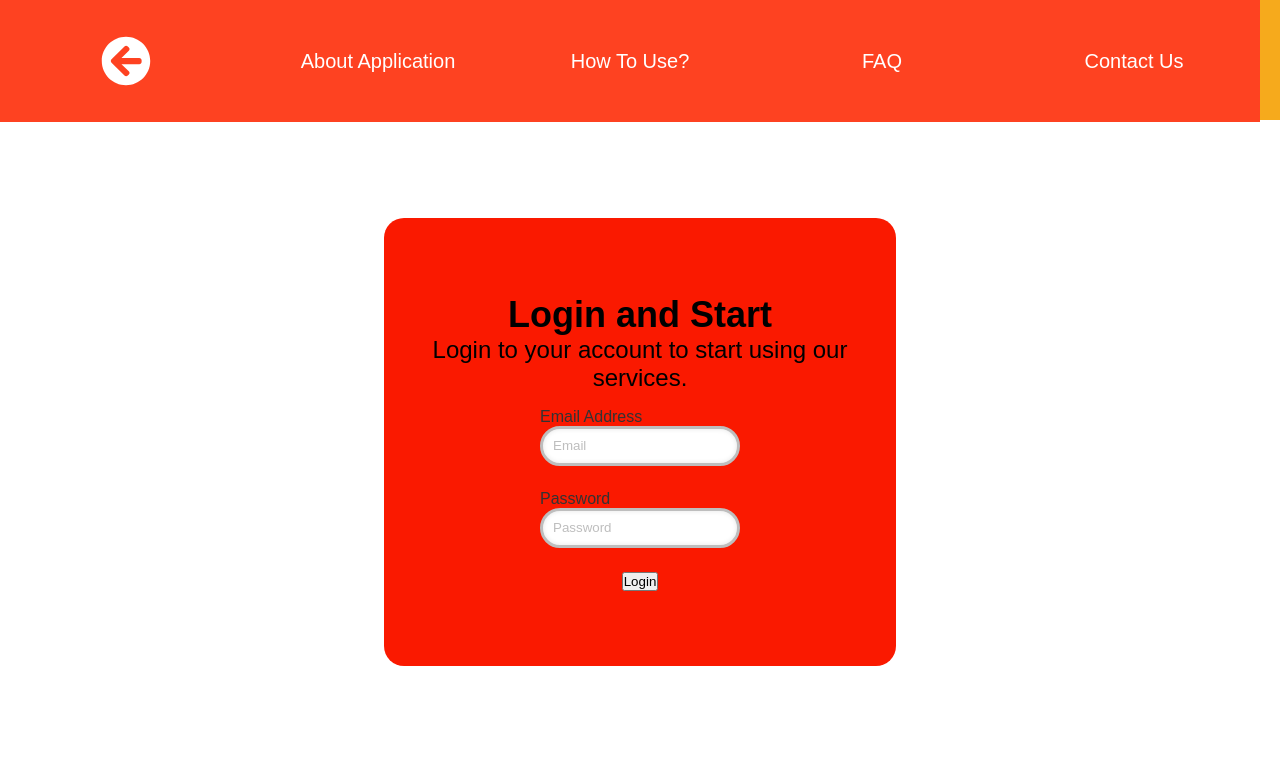
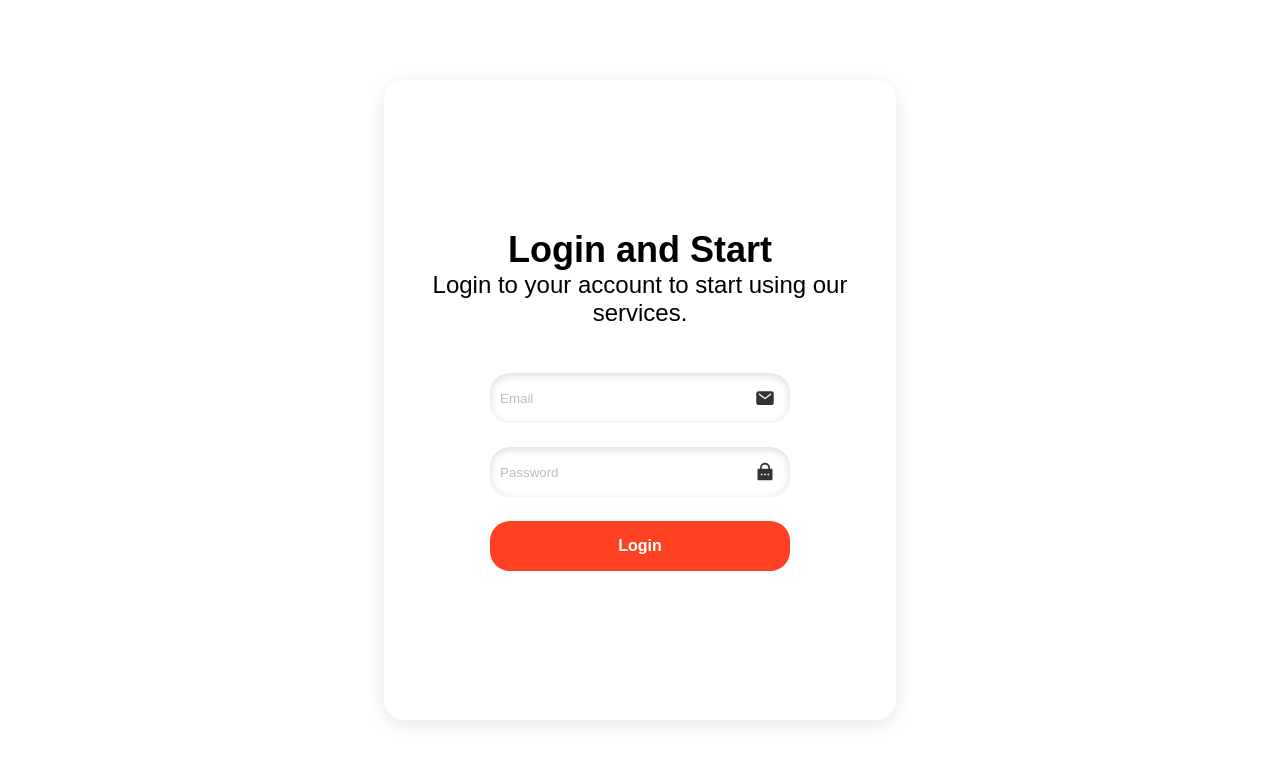
Before and after one commit to BurakSahin00/project-management-app, a Next.js app: page /navigation/GetStarted in a window 1280 px wide. Shown: the top 762 px of the page. Built offline with nearby package versions, Linux system fonts and the light colour scheme.

Commit message:
Login Box Finished

```diff
--- a/src/app/navigation/GetStarted/page.module.css
+++ b/src/app/navigation/GetStarted/page.module.css
@@ -1,13 +1,14 @@
 .container {
     display: flex;
     flex-direction: column;
+    justify-content: center;
+    align-items: center;
     gap: 16px;
     width: 40%;
-    height: 70%;
-    justify-content: center;
-    align-items: center;
+    height: 80%;
     padding: 20px;
-    background-color: #FA1900;
+    background-color: #FFFFFF;
+    box-shadow: 0 4px 20px rgba(0,0,0,0.1);
     border-radius: 20px;
 }
 
@@ -15,11 +16,13 @@
     font-size: 24px;
     color: #000000;
     text-align: center;
+    margin-bottom: 30px;
 }
 
 .master {
     display: flex;
-    height: 80vh;
+    flex-direction: row;
+    height: 100vh;
     width: 100vw;
     justify-content: center;
     align-items: center;
@@ -28,12 +31,16 @@
 .inputBox {
     display: flex;
     flex-direction: column;
-    height: 40px;
-    width: 200px;
-    border: solid #bebebe;
-    border-radius: 40px;
-    box-shadow: inset 0 0 5px rgba(0, 0, 0, 0.1);
+    background: none;
+    height: 50px;
+    width: 300px;
+    border: none;
+    border-radius: 20px;
+    background-color: #FFFFFF;
+    box-shadow: inset 0 2px 8px rgba(0,0,0,0.15);
+    outline: none;
     padding-left: 10px;
+    padding: 0 36px 0 10px;
 }
 
 .inputBox::placeholder {
@@ -42,7 +49,31 @@
 }
 
 .inputLabel {
+    position: relative;
+    display: flex;
+    align-items: center;
+    justify-content: center;
     font-size: 16px;
     color: #333;
     margin-bottom: 8px;
 }
+
+.icon {
+    position: absolute;
+    right: 15px;
+    top: 50%;
+    transform: translateY(-50%);
+    font-size: 20px;
+}
+
+.button {
+    width: 300px;
+    height: 50px;
+    background-color: #fe4221;
+    color: white;
+    border: none;
+    border-radius: 20px;
+    cursor: pointer;
+    font-size: 16px;
+    font-weight: bold;
+}
--- a/src/app/navigation/GetStarted/page.tsx
+++ b/src/app/navigation/GetStarted/page.tsx
@@ -1,5 +1,9 @@
 import React from 'react'
 import styles from './page.module.css'
+import { IoMail } from "react-icons/io5";
+import { RiLockPasswordFill } from "react-icons/ri";
+
+
 
 const GetStarted: React.FC = () => {
   return (
@@ -10,14 +14,14 @@ const GetStarted: React.FC = () => {
           <p>Login to your account to start using our services.</p>
         </div>
         <div className={styles.inputLabel}>
-        <label htmlFor="email">Email Address</label>
+          <IoMail className={styles.icon} />
           <input className={styles.inputBox} type="email" name="Email" id="email" placeholder="Email" required />
         </div>
         <div className={styles.inputLabel}>
-        <label htmlFor="password">Password</label>
-        <input className={styles.inputBox} type="password" name="Password" id="password" placeholder='Password' required/>
+          <RiLockPasswordFill className={styles.icon} />
+          <input className={styles.inputBox} type="password" name="Password" id="password" placeholder='Password' required />
         </div>
-      <input type="button" value="Login"/>
+        <input className={styles.button} type="button" value="Login" />
       </div>
     </div>
   )
--- a/src/app/navigation/layout.tsx
+++ b/src/app/navigation/layout.tsx
@@ -1,12 +1,15 @@
 'use client'
 
 import React from "react";
+import { usePathname } from "next/navigation";
 import WelcomeHeader from "../components/welcome-header/WelcomeHeader";
 
 const WelcomeLayout: React.FC<{ children: React.ReactNode }> = ({ children }) => {
+
+  const pathname = usePathname();
   return (
     <div>
-      <WelcomeHeader />
+      {!(pathname === "/navigation/GetStarted") && <WelcomeHeader />}
       {children}
     </div>
   );
```
Lines whose indentation alone changed are shown as unchanged.
